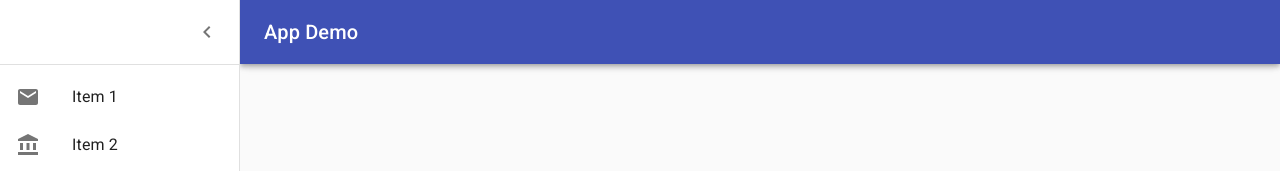
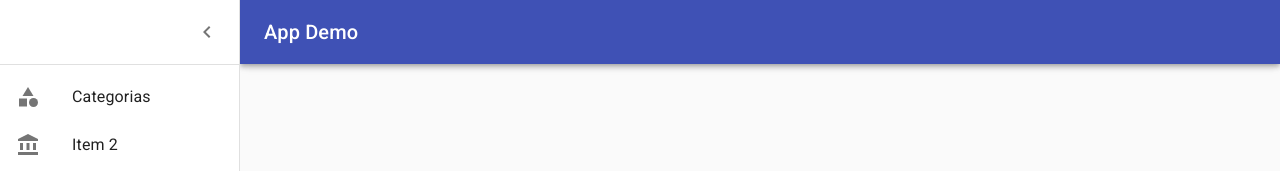
Before and after one commit to danielschmitz/vercel-nextjs-crud, a Next.js app: page /categories in a window 1280 px wide. Both pictures are taken after a click on the button "open drawer". Shown: the top 171 px of the page. Built offline with nearby package versions, Linux system fonts and the light colour scheme.

Commit message:
teste de menu

```diff
--- a/components/Menu.js
+++ b/components/Menu.js
@@ -1,12 +1,12 @@
 import { List, ListItem, ListItemIcon, ListItemText } from "@material-ui/core";
-import MailIcon from '@material-ui/icons/Mail';
 import AccountBalanceIcon from '@material-ui/icons/AccountBalance';
+import CategoryIcon from '@material-ui/icons/Category';
 
 export default function Menu() {
     return <List>
-            <ListItem button key='1'>
-              <ListItemIcon><MailIcon /></ListItemIcon>
-              <ListItemText primary="Item 1"/>
+            <ListItem button key='1' component="a" href="/categories">
+              <ListItemIcon><CategoryIcon /></ListItemIcon>
+              <ListItemText primary="Categorias"/>
             </ListItem>
             <ListItem button key='2'>
               <ListItemIcon><AccountBalanceIcon /></ListItemIcon>
```
